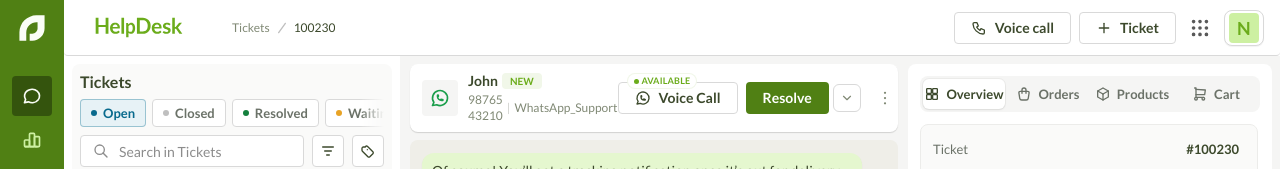
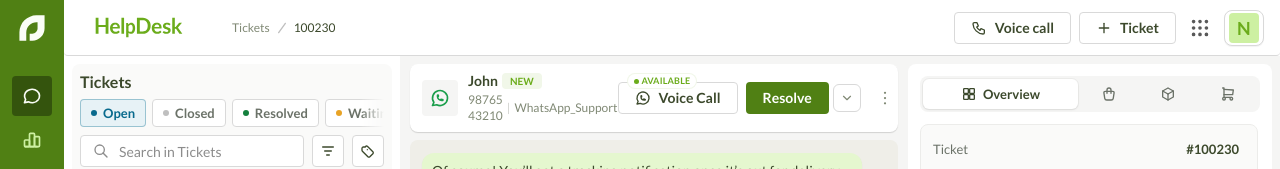
Before and after one commit to abhimanyusaha-Limechat/LimeChat-Design-Product, a React (Vite) app: page / in a window 1280 px wide. Shown: the top 169 px of the page. Built offline with nearby package versions, Linux system fonts and the light colour scheme.

Commit message:
Details tabs: label only on the selected tab, icons for the rest

```diff
--- a/src/components/TicketDetailsPanel/TicketDetailsPanel.css
+++ b/src/components/TicketDetailsPanel/TicketDetailsPanel.css
@@ -60,7 +60,7 @@
   display: inline-flex;
   align-items: center;
   justify-content: center;
-  gap: 6px;
+  gap: 0;
   height: 30px;
   padding: 0 8px;
   border: none;
@@ -72,7 +72,32 @@
   color: var(--lc-tdp-dimmed);
   cursor: pointer;
   white-space: nowrap;
-  transition: background-color 150ms ease, color 150ms ease, box-shadow 150ms ease;
+  transition: flex-grow 200ms ease, gap 200ms ease, background-color 150ms ease, color 150ms ease,
+    box-shadow 150ms ease;
+}
+/* Only the selected tab shows its label; the others are icon-only and share the leftover width. */
+.lc-tdp__tab:not([data-active]) {
+  flex-grow: 0.6;
+}
+.lc-tdp__tab[data-active] {
+  flex-grow: 2;
+  gap: 6px;
+}
+.lc-tdp__tab-label {
+  overflow: hidden;
+  text-overflow: ellipsis;
+  max-width: 120px;
+  transition: max-width 200ms ease, opacity 150ms ease;
+}
+.lc-tdp__tab:not([data-active]) .lc-tdp__tab-label {
+  max-width: 0;
+  opacity: 0;
+}
+@media (prefers-reduced-motion: reduce) {
+  .lc-tdp__tab,
+  .lc-tdp__tab-label {
+    transition: none;
+  }
 }
 .lc-tdp__tab svg {
   flex-shrink: 0;
--- a/src/components/TicketDetailsPanel/TicketDetailsPanel.tsx
+++ b/src/components/TicketDetailsPanel/TicketDetailsPanel.tsx
@@ -730,20 +730,23 @@
         <div className="lc-tdp__tabs" role="tablist">
           {tabs.map((tab) => {
             const Icon = TAB_ICONS[tab];
+            const active = resolvedActiveTab === tab;
             return (
               <button
                 key={tab}
                 type="button"
                 id={tabId(tab)}
                 role="tab"
-                aria-selected={resolvedActiveTab === tab}
+                aria-selected={active}
                 aria-controls={panelId(tab)}
+                // Inactive tabs collapse to their icon; the label stays in the DOM for the accessible name.
+                title={active ? undefined : tab}
                 className="lc-tdp__tab"
-                data-active={resolvedActiveTab === tab || undefined}
+                data-active={active || undefined}
                 onClick={() => onTabChange?.(tab)}
               >
                 {Icon && <Icon />}
-                <span>{tab}</span>
+                <span className="lc-tdp__tab-label">{tab}</span>
               </button>
             );
           })}
```
